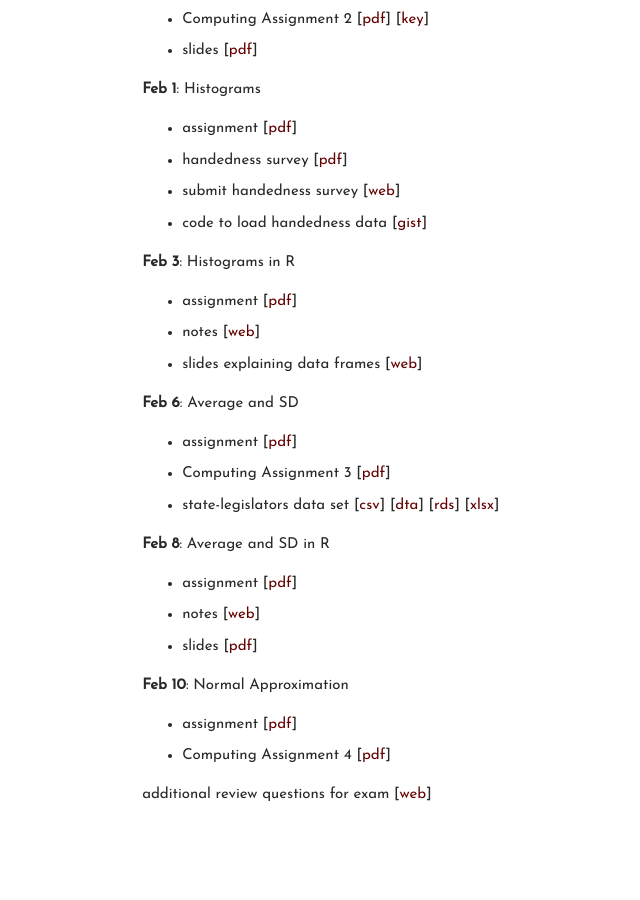
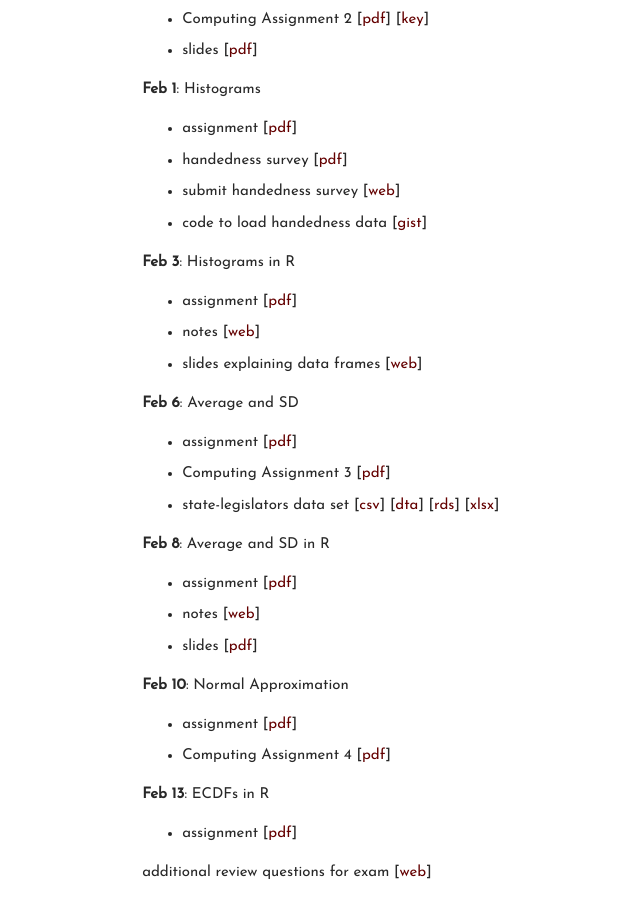
Before and after one commit to carlislerainey/carlislerainey.github.io, a Jekyll site: the page built from teaching/pols-209/index.md, in a window 1280 px wide and 900 px high, scrolled down 1842 px. Shown: the whole window, without its empty margins (320-960 px from the left). Built offline with Jekyll 4.4.1, drawn with Linux system fonts in a browser that asks for light colours; before the commit the page ends 2664 px from its top, so only the background shows below that.

Commit message:
update 209

```diff
--- a/teaching/pols-209/index.md
+++ b/teaching/pols-209/index.md
@@ -92,4 +92,8 @@ Tuesday, 2-4pm
 - assignment [[pdf](files/assign-11-normal-approx.pdf)]
 - Computing Assignment 4 [[pdf](files/r-assign-04.pdf)]
 
+
+**Feb 13**: ECDFs in R
+- assignment [[pdf](files/assign-12-ecdf.pdf)]
+
 additional review questions for exam [[web](https://docs.google.com/document/d/1qaPadMhKrYBhuk9zGA8T7llP3wkxbenGt8G14pkfpno/edit?usp=sharing)]
```
Also changed, not shown: 1 other file.
